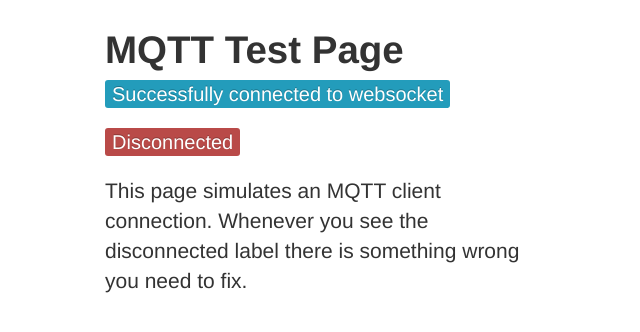
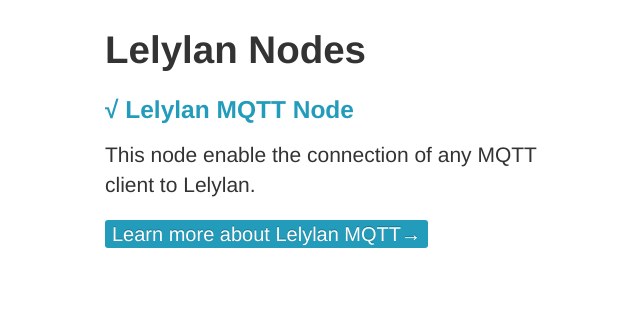
Before and after one commit to lelylan/nodes, a website: page index.html in a window 1280 px wide. Shown: the whole page, without its empty margins (315-955 px from the left). Drawn offline with Linux system fonts and the light colour scheme; files that its build step writes are made by us from their sources.

Commit message:
Updated documentation and fixed tests run

```diff
--- a/index.html
+++ b/index.html
@@ -11,11 +11,13 @@
     <link rel="stylesheet" href="stylesheets/bootstrap-responsive.min.css">
     <style>
       .main { margin-top:20px; width: 440px; }
-      .row { margin-left: 0; }
+			.row { margin-left: 0; }
+			.node { margin-top: 20px; }
+			.node h3 { color: #239cbb; }
       .navbar a, .navbar a:hover { color: #333; font-size: 16px; }
       .device { width: 325px; }
       .label { font-size: 20px; font-weight: 200; padding: 7px }
-      .label-success { background-color: #239cbb; }
+      .label-success { background-color: #239cbb !important; }
       a { cursor: pointer; }
     </style>
   </head>
@@ -30,19 +32,16 @@
     </div>
 
     <div class="container main">
-      <div class="row">
-        <h1>MQTT Test Page</h1>
-        <p class="lead label label-success">Successfully connected to websocket</p>
-        <p class="lead label label-important">Disconnected</p>
-        <p class="lead">
-        This page simulates an MQTT client connection.
-        Whenever you see the disconnected label there is
-        something wrong you need to fix.
-        </p>
+      <div>
+				<h1>Lelylan Nodes</h1>
+				<div class="node">
+					<h3>√ Lelylan MQTT Node</h3>
+					<p class="lead">
+					This node enable the connection of any MQTT client to Lelylan.
+					</p>
+					<p><a class="label label-success" href="http://dev.lelylan.com/api/physicals/mqtt">Learn more about Lelylan MQTT&rarr;</a></p>
+				</div>
       </div>
 		</div>
-
-		<script src="javascripts/mqttws31.js"></script>
-		<script src="javascripts/default.js"></script>
   </body>
 </html>
```
Also changed, not shown: package.json (+4 -3 lines), README.md, 1 other file.
